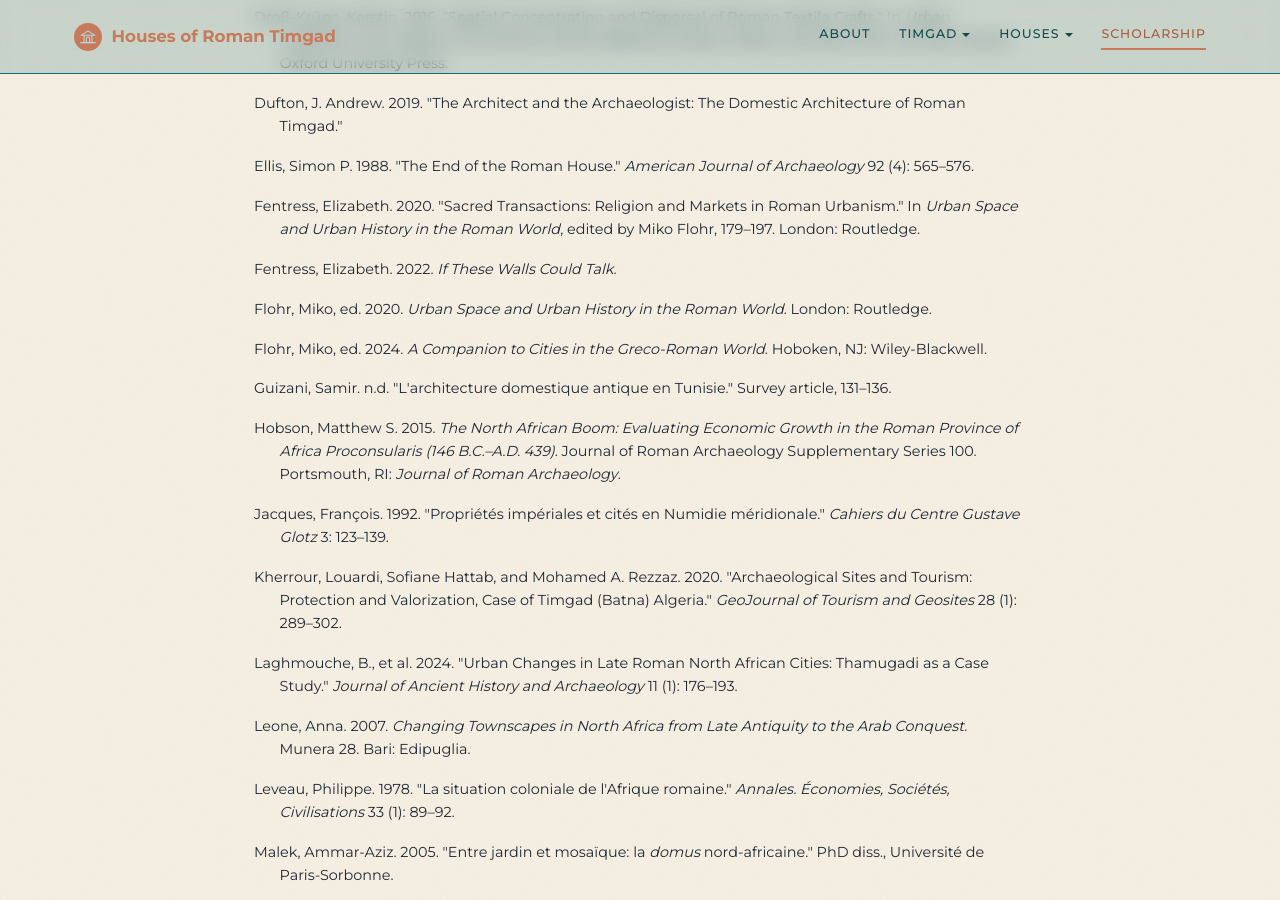
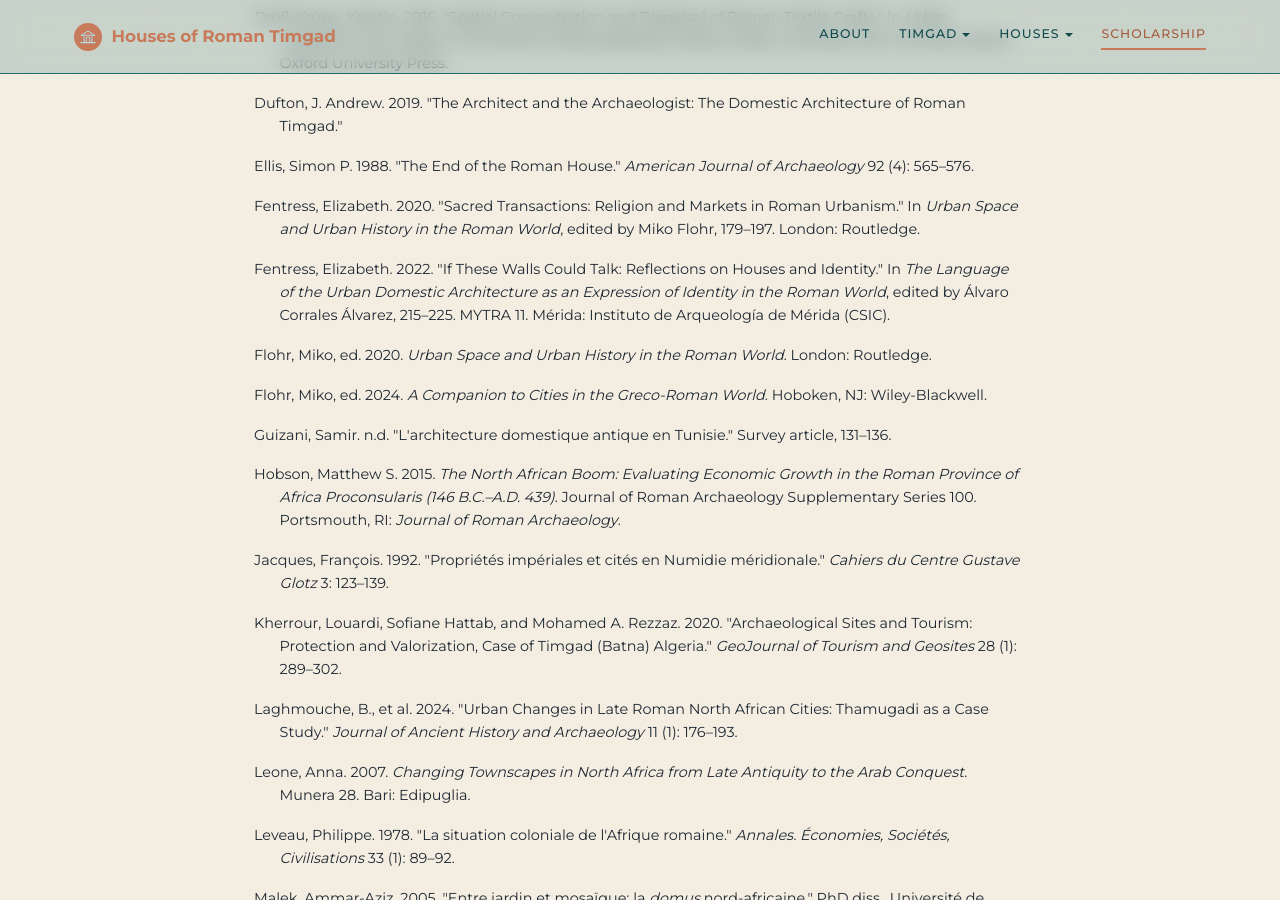
Before and after one commit to kimedher/timgadhouses, a Jekyll site: the page built from scholarship.md, in a window 1280 px wide and 900 px high, scrolled down 3120 px. Built offline with Jekyll 4.4.1, drawn with Linux system fonts in a browser that asks for light colours.

Commit message:
Complete Fentress 2022 citation (chapter in Corrales Álvarez ed., MYTRA 11)

```diff
--- a/scholarship.md
+++ b/scholarship.md
@@ -89,7 +89,7 @@ The regional frame and the Timgad-specific scholarship belong together here. Nor
 
   <p class="bib-entry">Fentress, Elizabeth. 2020. "Sacred Transactions: Religion and Markets in Roman Urbanism." In <em>Urban Space and Urban History in the Roman World</em>, edited by Miko Flohr, 179–197. London: Routledge.</p>
 
-  <p class="bib-entry">Fentress, Elizabeth. 2022. <em>If These Walls Could Talk</em>.</p>
+  <p class="bib-entry">Fentress, Elizabeth. 2022. "If These Walls Could Talk: Reflections on Houses and Identity." In <em>The Language of the Urban Domestic Architecture as an Expression of Identity in the Roman World</em>, edited by Álvaro Corrales Álvarez, 215–225. MYTRA 11. Mérida: Instituto de Arqueología de Mérida (CSIC).</p>
 
   <p class="bib-entry">Flohr, Miko, ed. 2020. <em>Urban Space and Urban History in the Roman World</em>. London: Routledge.</p>
 
```
